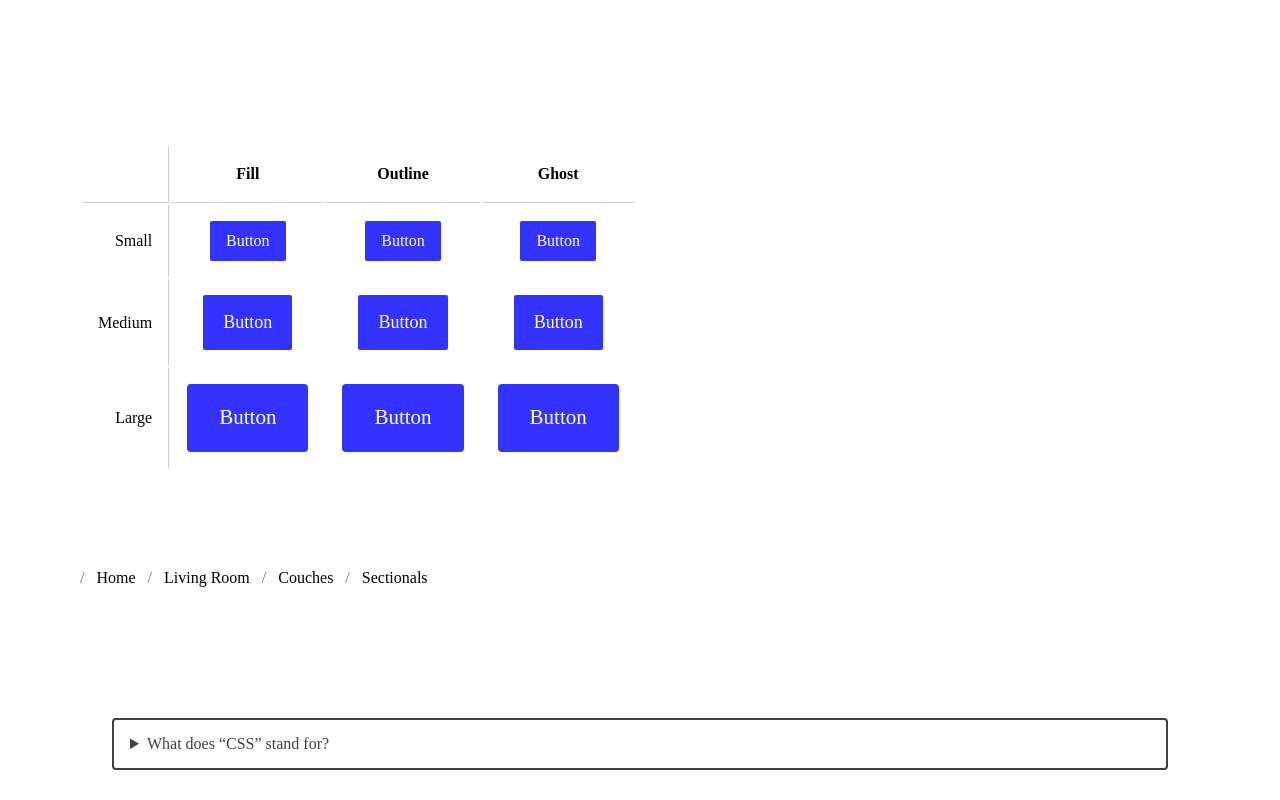
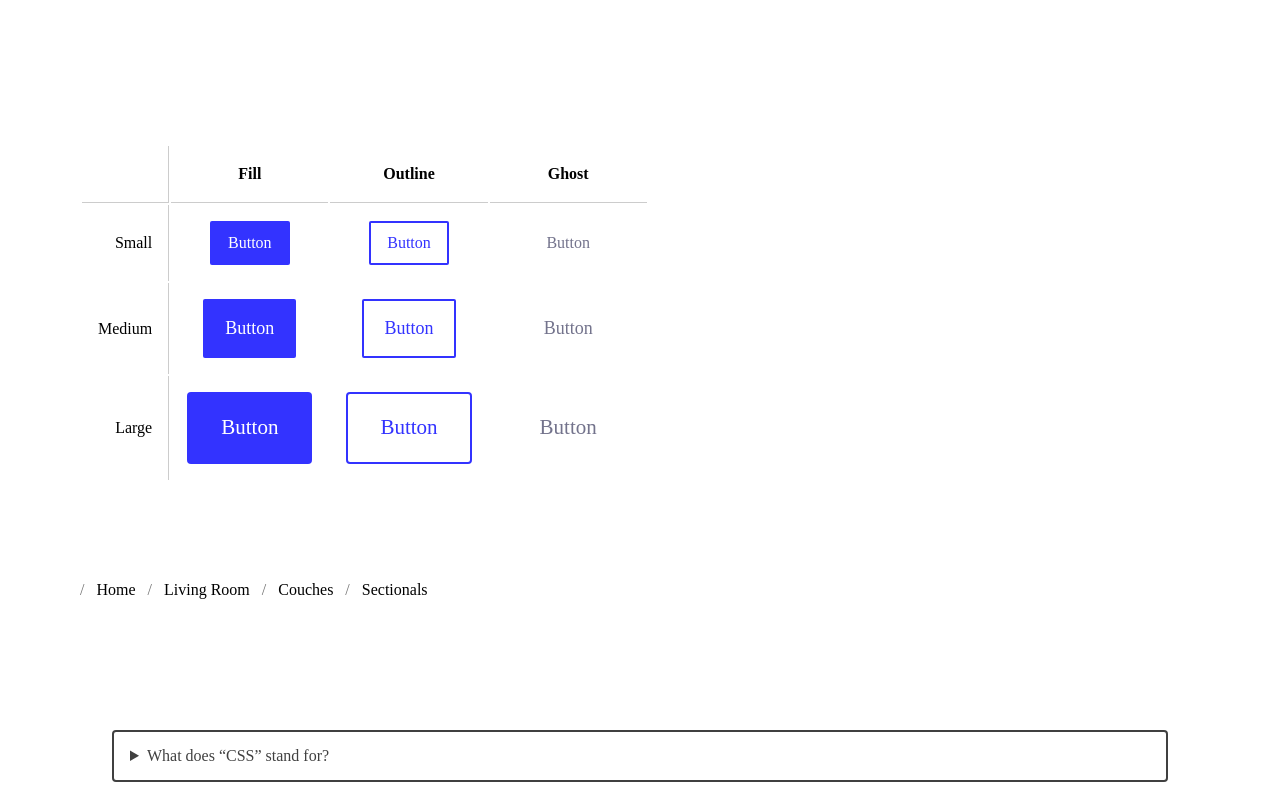
Before and after one commit to gah-code/modern-component-arch, a React (Create React App) app: page / in a window 1280 px wide. Shown: the top 800 px of the page. Built offline with nearby package versions, Linux system fonts and the light colour scheme.

Commit message:
button base,outline,ghost

```diff
--- a/src/App.js
+++ b/src/App.js
@@ -2,13 +2,13 @@ import GlobalStyles from './GlobalStyles';
 import LoginForm from './LoginForm';
 import FrequentlyAskedQuestion from './FrequentlyAskedQuestions';
 import ContentCard from './ContentCard';
+import styled from 'styled-components';
+
 // import Button from './Buttons';
 import WallArt from './WallArt';
 import Breadcrumbs from './Breadcrumbs';
 import Crumb from './Crumb';
 import ButtonTable from './ButtonTable';
-
-import styled from 'styled-components';
 
 const Divider = styled.div`
   padding: 3rem 0;
--- a/src/Button.js
+++ b/src/Button.js
@@ -2,6 +2,10 @@ import React from 'react';
 import styled from 'styled-components';
 
 import { COLORS } from './constants';
+
+// 1rem
+// 1.125rem
+/// 1.3125rem
 
 const SIZES = {
   small: {
@@ -23,15 +27,66 @@ const SIZES = {
 
 const Button = ({ variant, size, children }) => {
   const styles = SIZES[size];
-  return <ButtonElem style={styles}>{children}</ButtonElem>;
+
+  let Component;
+  if (variant === 'fill') {
+    Component = FillButton;
+  } else if (variant === 'outline') {
+    Component = OutlineButton;
+  } else if (variant === 'ghost') {
+    Component = GhostButton;
+  } else {
+    throw new Error(`Unrecognized Button variant: ${variant}`);
+  }
+
+  return <Component style={styles}>{children}</Component>;
 };
 
-const ButtonElem = styled.button`
+const ButtonBase = styled.button`
   font-size: var(--fontSize);
   padding: var(--padding);
   border-radius: var(--borderRadius);
-  border: none;
+  border: 2px solid transparent;
+
+  /* background-color: ${COLORS.primary}; */
+  /* color: ${COLORS.white}; */
+
+  &:focus {
+    outline-color: ${COLORS.primary};
+    outline-offset: 4px;
+  }
+`;
+
+const FillButton = styled(ButtonBase)`
   background-color: ${COLORS.primary};
   color: ${COLORS.white};
+
+  &:hover {
+    background-color: ${COLORS.primaryLight};
+  }
 `;
+
+const OutlineButton = styled(ButtonBase)`
+  background-color: ${COLORS.white};
+  color: ${COLORS.primary};
+  border: 2px solid currentColor;
+
+  &:hover {
+    background-color: ${COLORS.offwhite};
+  }
+`;
+const GhostButton = styled(ButtonBase)`
+  color: ${COLORS.gray};
+  background-color: transparent;
+
+  &:focus {
+    outline-color: ${COLORS.gray};
+  }
+
+  &:hover {
+    background: ${COLORS.transparentGray15};
+    color: ${COLORS.black};
+  }
+`;
+
 export default Button;
--- a/src/ButtonTable.js
+++ b/src/ButtonTable.js
@@ -25,7 +25,7 @@ const ButtonTable = () => {
           </Button>
         </td>
         <td>
-          <Button size='small' variant='outline'>
+          <Button size='small' variant='ghost'>
             Button
           </Button>
         </td>
```
